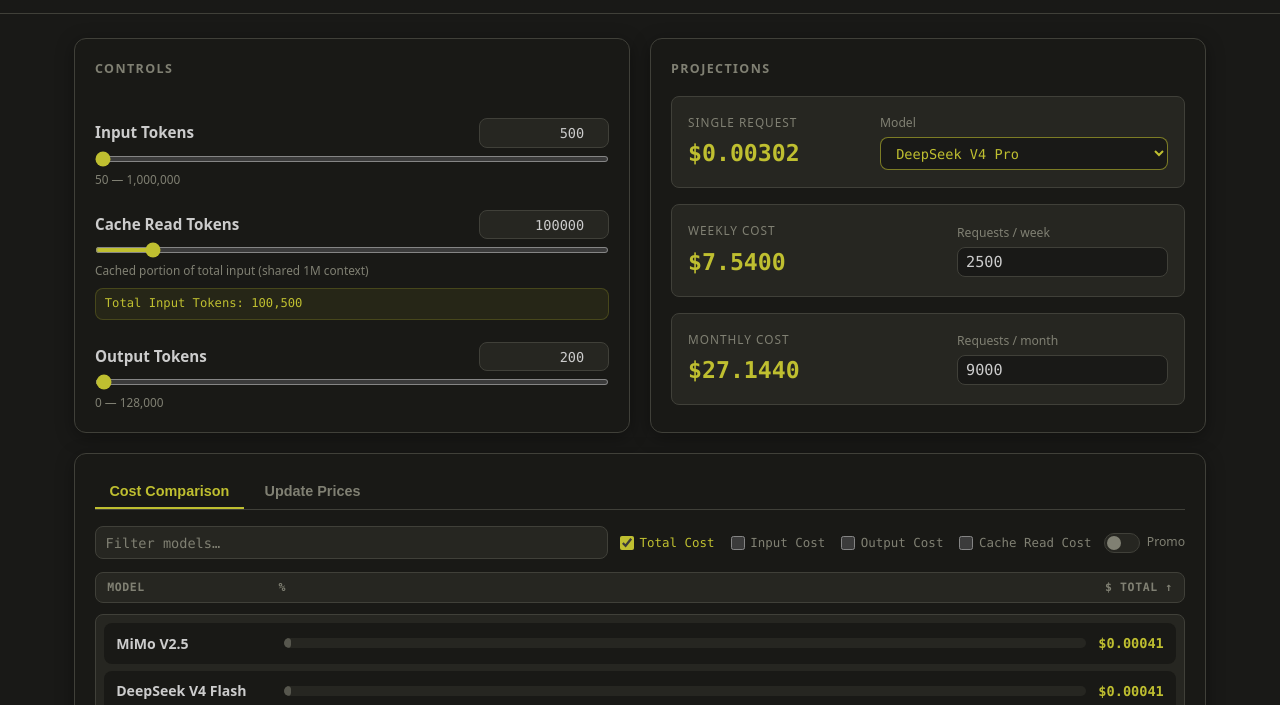
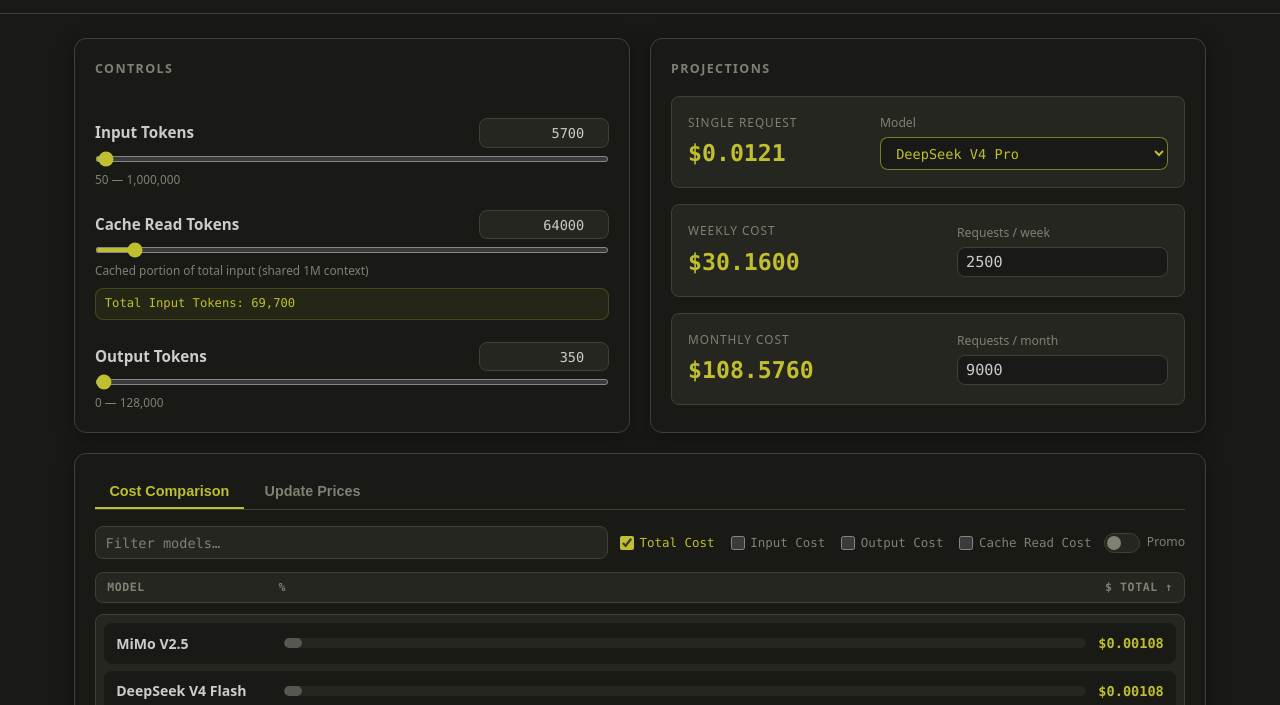
Before and after one commit to Asura7170/opencode-go-cost-visualizer, a website: page index.html in a window 1280 px wide. Shown: the part 95-800 px from the top of the page. Drawn offline with Linux system fonts and the light colour scheme.

Commit message:
Update default token values to realistic defaults

```diff
--- a/index.html
+++ b/index.html
@@ -38,7 +38,7 @@
                             class="num-input"
                             min="50"
                             max="1000000"
-                            value="500"
+                            value="5700"
                         />
                     </div>
                     <input
@@ -48,7 +48,7 @@
                         min="50"
                         max="1000000"
                         step="50"
-                        value="500"
+                        value="5700"
                         aria-label="Input tokens"
                     />
                     <span class="control-foot">50 — 1,000,000</span>
@@ -65,7 +65,7 @@
                             class="num-input"
                             min="0"
                             max="1000000"
-                            value="100000"
+                            value="64000"
                         />
                     </div>
                     <input
@@ -75,7 +75,7 @@
                         min="0"
                         max="1000000"
                         step="1"
-                        value="100000"
+                        value="64000"
                         aria-label="Cache read tokens"
                     />
                     <span class="control-foot"
@@ -95,7 +95,7 @@
                             class="num-input"
                             min="0"
                             max="128000"
-                            value="200"
+                            value="350"
                         />
                     </div>
                     <input
@@ -105,7 +105,7 @@
                         min="0"
                         max="128000"
                         step="10"
-                        value="200"
+                        value="350"
                         aria-label="Output tokens"
                     />
                     <span class="control-foot">0 — 128,000</span>
```
